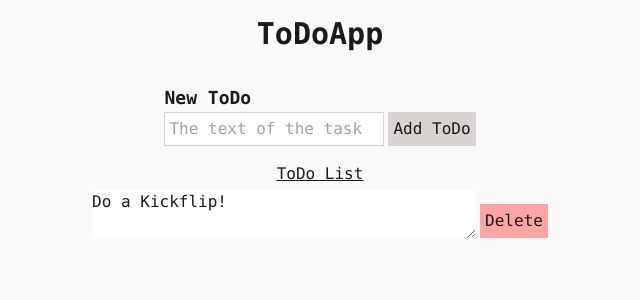
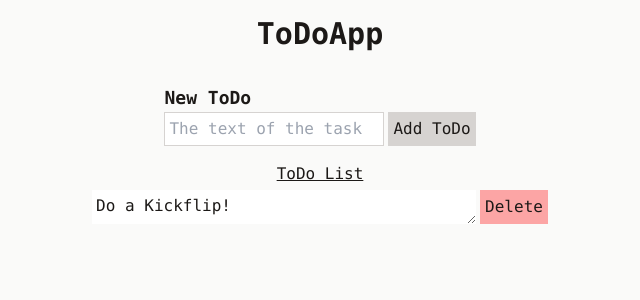
Before and after one commit to ArtfulLee/todo, a React (Vite) app: page / in a window 1280 px wide. Shown: the top 300 px of the page, without its empty margins (320-960 px from the left). Built offline with nearby package versions, Linux system fonts and the light colour scheme.

Commit message:
fix: correct style for ToDo component

```diff
--- a/src/components/ui/ToDo/ToDo.jsx
+++ b/src/components/ui/ToDo/ToDo.jsx
@@ -22,7 +22,7 @@ const ToDo = (props) => {
     <>
       <div className="flex justify-center space-x-1">
         <textarea
-          className="md:min-w-96 cursor-default read-only:outline-none overflow-hidden"
+          className="p-1 md:min-w-96 h-[34px] cursor-default read-only:outline-none overflow-hidden"
           readOnly
           value={todo.title}
         ></textarea>
```
